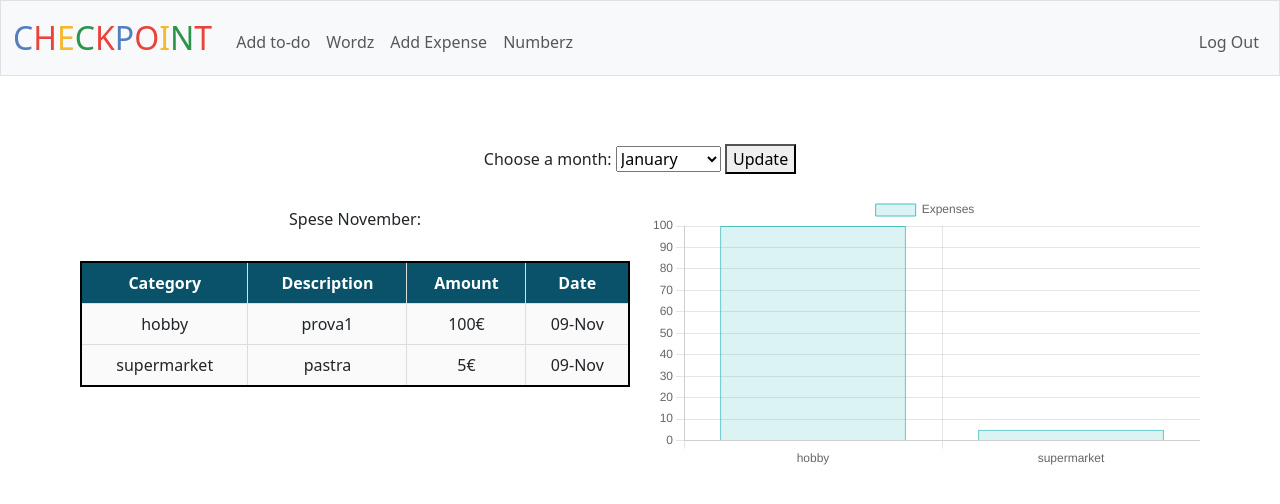
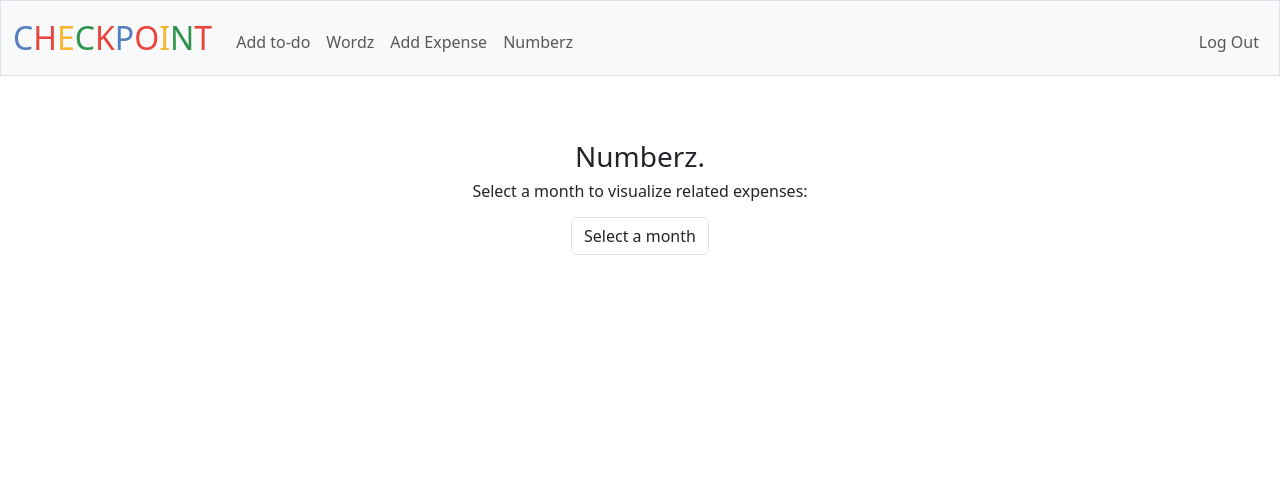
Before and after one commit to Agap3w/CS50x_finalProject, a Flask app: page /numberz in a window 1280 px wide. Shown: the top 504 px of the page. Run offline with Flask 3, Linux system fonts and the light colour scheme; a user stored in the database is signed in; some libraries are stand-ins or nearby versions.

Commit message:
sistemata homepage + fix vari

```diff
--- a/app.py
+++ b/app.py
@@ -206,11 +206,12 @@
 @app.route("/numberz", methods=["GET", "POST"])
 @login_required
 def numberz():
+    selected_month = None
     if request.method == "POST":
         selected_month = request.form.get('month')
-    else:
+    #else:
         # Default to the current month if no form is submitted
-        selected_month = datetime.now().strftime('%B')  # Get the full month name
+        #selected_month = datetime.now().strftime('%B')  # Get the full month name
 
     selected_month_expenses, expenses_data = get_expenses_and_totals(session["username"], selected_month)
     return render_template("numberz.html", selected_month=selected_month, selected_month_expenses=selected_month_expenses, expenses_data=expenses_data)
--- a/static/styles.css
+++ b/static/styles.css
@@ -39,9 +39,38 @@
     text-align: center;
 }
 
-.highlight,th {
+th {
     background-color: #0A5269;
     color: white;
+}
+
+.highlight {
+    background-color: #0A5269;
+    color: white;
+    display: inline; /* Ensure it only highlights the text */
+}
+
+
+.highlight2 {
+    background-color: #e3ee54;
+    color: rgb(0, 0, 0);
+}
+
+.highlight3 {
+    background-color: white;
+    color: #0A5269;
+    padding: 0; /* Remove padding */
+    margin: 0; /* Remove margin */
+    display: inline;
+}
+
+/* Rimuove sottolineatura da hyperlink */
+a {
+    text-decoration: none;
+}
+
+.big-dot {
+    font-size: 2em; /* Adjust the size as needed */
 }
 
 /* General styles */
@@ -70,9 +99,11 @@
 
 /*for double table in wordz */
 .table-container2 {
-    display: flex;
+    display: flex; /* this should be for mobile adaptive */
     flex-wrap: wrap;
-    gap: 100px; /* Adjust the gap as needed */
+    gap: 100px; /* gap between tables */
+    justify-content: center; /* Center the container horizontally */
+
 
 }
 
@@ -102,3 +133,15 @@
         max-width: 100%; /* Allow chart container to take full width on small screens */
     }
 }
+
+/* Index Box */
+.box {
+    display: block;
+    border: 1px solid #ccc;
+    padding-top: 0;
+    padding-bottom: 15px;
+    margin: 10px auto; /* Center the box */
+    text-decoration: none;
+    color: inherit;
+    width: 400px; /* Set a fixed width */
+}
--- a/templates/login.html
+++ b/templates/login.html
@@ -5,6 +5,10 @@
 {% endblock %}
 
 {% block main %}
+    <p>
+        <h3> Login page.</h3>
+        <h6> Please insert username and password:</h6><br>
+    </p>
     <form action="/login" method="post">
         <div class="mb-3">
             <input autocomplete="off" autofocus class="form-control mx-auto w-auto" name="username" placeholder="Username" type="text">
--- a/templates/numberz.html
+++ b/templates/numberz.html
@@ -10,35 +10,37 @@
 {% endblock %}
 
 {% block main %}
-<div class= "container">
-
+    <p>
+        <h3> Numberz.</h3>
+        <h6> Select a month to visualize related expenses:</h6>
+    </p>
     <!-- menu tendina scegli il mese -->
-    <div class="dropdown-container">
-        <form method="POST" action="/numberz">
-            <label for="month">Choose a month:</label>
-            <select id="month" name="month">
-                <option value="January">January</option>
-                <option value="February">February</option>
-                <option value="March">March</option>
-                <option value="April">April</option>
-                <option value="May">May</option>
-                <option value="June">June</option>
-                <option value="July">July</option>
-                <option value="August">August</option>
-                <option value="September">September</option>
-                <option value="October">October</option>
-                <option value="November">November</option>
-                <option value="December">December</option>
+    <form action="/numberz" method="POST">
+        <select class="form-control mx-auto w-auto mb-3" id="month" name="month" onchange="this.form.submit()">
+            <option value="" disabled {% if not selected_month %}selected{% endif %}>Select a month</option>
+            <option value="January" {% if selected_month == 'January' %}selected{% endif %}>January</option>
+            <option value="February" {% if selected_month == 'February' %}selected{% endif %}>February</option>
+            <option value="March" {% if selected_month == 'March' %}selected{% endif %}>March</option>
+            <option value="April" {% if selected_month == 'April' %}selected{% endif %}>April</option>
+            <option value="May" {% if selected_month == 'May' %}selected{% endif %}>May</option>
+            <option value="June" {% if selected_month == 'June' %}selected{% endif %}>June</option>
+            <option value="July" {% if selected_month == 'July' %}selected{% endif %}>July</option>
+            <option value="August" {% if selected_month == 'August' %}selected{% endif %}>August</option>
+            <option value="September" {% if selected_month == 'September' %}selected{% endif %}>September</option>
+            <option value="October" {% if selected_month == 'October' %}selected{% endif %}>October</option>
+            <option value="November" {% if selected_month == 'November' %}selected{% endif %}>November</option>
+            <option value="December" {% if selected_month == 'December' %}selected{% endif %}>December</option>
         </select>
-            <button type="submit">Update</button>
     </form>
-    </div>
-
+    {% if selected_month %}
+        <p>
+            <br><h5> Month selected: <span class="highlight2">{{ selected_month | default('No month selected') }}</span></h5><br>
+        </p>
         <!-- Form and Chart Containers -->
         <div class="form-chart-container">
             <div class="table-container">
             <p>
-            <h6>Spese {{ selected_month }}:</h6>
+                <h6>All expenses in a table:</h6>
             </p>
             <table>
                 <tr>
@@ -58,11 +60,12 @@
             </table>
         </div>
         <div class = "chart-container">
+            <p><h6>Spent by category:</h6></p>
             <div id="labels" style="display: none;">{{ expenses_data.labels | tojson | safe }}</div>
             <div id="amounts" style="display: none;">{{ expenses_data.amounts | tojson | safe }}</div>
             <canvas id="myChart"></canvas>
         </div>
-</div>
+        {% endif %}
 {% endblock %}
 
 {% block scripts %}
--- a/templates/register.html
+++ b/templates/register.html
@@ -5,6 +5,10 @@
 {% endblock %}
 
 {% block main %}
+    <p>
+        <h3> Registration page.</h3>
+        <h6> Please choose username and password:</h6><br>
+    </p>
     <form action="/register" method="post">
         <div class="mb-3">
             <input autocomplete="off" autofocus class="form-control mx-auto w-auto" name="username" placeholder="Username" type="text">
--- a/templates/todo.html
+++ b/templates/todo.html
@@ -7,8 +7,8 @@
 {% block main %}
 
 <p>
-    <h3> Inserisci un to-do:</h3>
-    <h6> Scegliendo tra "urgente" e "backlog"</h6><br>
+    <h3> Insert a to-do,</h3>
+    <h6> selecting "urgent" or "backlog":</h6><br>
 </p>
 
 <form action="/todo" method="post">
```
Also changed, not shown: templates/expense.html (+5 -5 lines), templates/index.html (+22 -4 lines), templates/wordz.html (+7 -3 lines), README.md, fp.db, 4 other files. Lines whose indentation alone changed are shown as unchanged.
